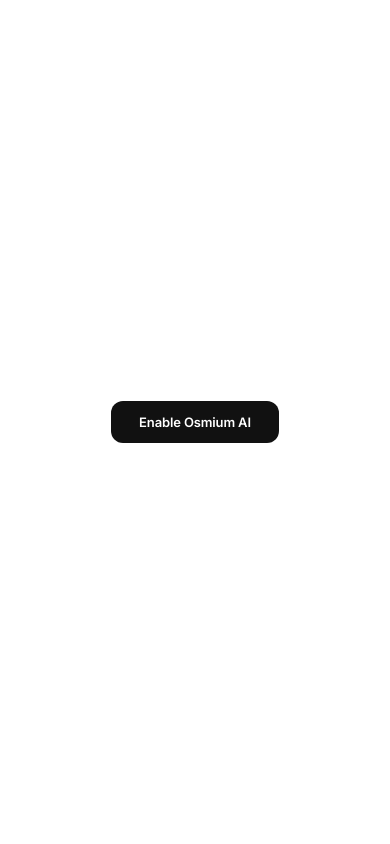
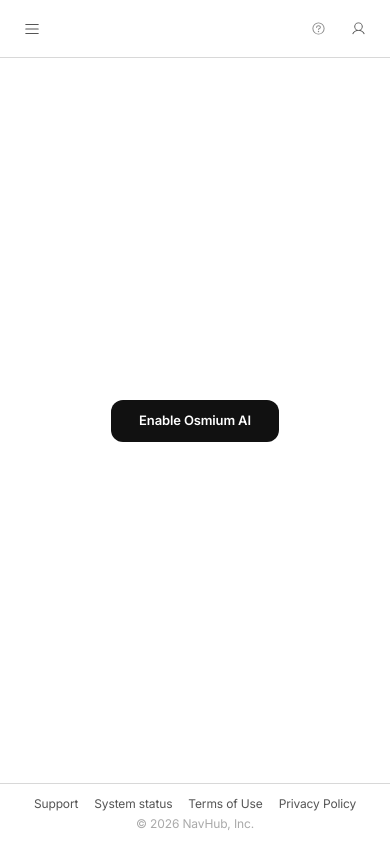
Before and after one commit to Swastik400/NAVHUB-0.2, a Next.js app in the folder navhub/: page /dashboard/products/osmium-ai in a window 390 px wide. Built offline with nearby package versions, Linux system fonts and the light colour scheme.

Commit message:
Fix Osmium AI gate overlay, mobile sidebar, responsive layout

```diff
--- a/navhub/app/dashboard/products/osmium-ai/page.tsx
+++ b/navhub/app/dashboard/products/osmium-ai/page.tsx
@@ -183,9 +183,9 @@ function DateRangePicker({ onClose, onApply }: { onClose: () => void; onApply: (
   }
 
   return (
-    <div ref={ref} className="absolute right-0 top-full mt-2 z-50 flex rounded-xl border shadow-xl overflow-hidden"
-      style={{ background: 'var(--color-kumo-base)', borderColor: 'var(--color-kumo-line)', minWidth: 560 }}>
-      <div className="flex flex-col py-2 border-r" style={{ borderColor: 'var(--color-kumo-line)', minWidth: 160 }}>
+    <div ref={ref} className="absolute right-0 top-full mt-2 z-50 flex flex-col sm:flex-row rounded-xl border shadow-xl overflow-hidden"
+      style={{ background: 'var(--color-kumo-base)', borderColor: 'var(--color-kumo-line)', width: 'min(560px, 95vw)' }}>
+      <div className="flex flex-row sm:flex-col overflow-x-auto sm:overflow-x-visible py-2 border-b sm:border-b-0 sm:border-r" style={{ borderColor: 'var(--color-kumo-line)', minWidth: 0 }}>
         {PRESETS.map(p => (
           <button key={p.value} type="button" onClick={() => applyPreset(p.value)}
             className="text-left px-4 py-1.5 text-sm cursor-pointer border-0 transition-colors"
@@ -291,13 +291,13 @@ function DateRangeBtn() {
 /* ── Filter bar ─────────────────────────────────────────── */
 function FilterBar() {
   return (
-    <header className="flex items-center justify-between gap-3 px-4 border-b sticky top-0 z-20"
-      style={{ height: 'var(--header-height, 58px)', borderColor: 'var(--color-kumo-line)', background: 'var(--color-kumo-elevated)' }}>
+    <header className="flex flex-wrap items-center justify-between gap-2 px-3 py-2 border-b sticky top-0 z-20"
+      style={{ minHeight: 'var(--header-height, 58px)', borderColor: 'var(--color-kumo-line)', background: 'var(--color-kumo-elevated)' }}>
       <div className="flex items-center gap-2">
-        <FBtn><Funnel size={16} />Add filter</FBtn>
+        <FBtn><Funnel size={16} /><span className="hidden sm:inline">Add filter</span></FBtn>
       </div>
       <div className="inline-flex items-center gap-2">
-        <FBtn><Play size={16} />Live refresh</FBtn>
+        <FBtn><Play size={16} /><span className="hidden sm:inline">Live refresh</span></FBtn>
         <DateRangeBtn />
       </div>
     </header>
@@ -336,26 +336,26 @@ function OverviewTab() {
   return (
     <div className="py-2 px-2 flex flex-col gap-4">
       <div className="flex flex-wrap items-start justify-between gap-3 py-3 px-1">
-        <h1 className="text-xl font-semibold pl-2" style={{ color: 'var(--text-color-kumo-default)' }}>Osmium AI — Overview</h1>
+        <h1 className="text-lg sm:text-xl font-semibold pl-2" style={{ color: 'var(--text-color-kumo-default)' }}>Osmium AI — Overview</h1>
         <div className="shrink-0 flex items-center gap-2">
           <Btn><Printer size={16} /><span>Print</span></Btn>
         </div>
       </div>
       <FilterBar />
-      <div className="grid grid-cols-4 gap-3 px-2 pt-2">
+      <div className="grid grid-cols-2 sm:grid-cols-4 gap-3 px-2 pt-2">
         <StatCard label="Total Queries"     value="0" />
         <StatCard label="Active Sessions"   value="0" />
         <StatCard label="Avg Response Time" value="—" />
         <StatCard label="Error Rate"        value="0.00%" />
       </div>
-      <div className="grid grid-cols-3 gap-4 px-2">
-        <Shell title="Top query types"   pad={false} style={{ height: 360 }}><NoData /></Shell>
-        <Shell title="Model usage"       pad={false} style={{ height: 360 }}><NoData /></Shell>
-        <Shell title="Session activity"  pad={false} style={{ height: 360 }}><NoData /></Shell>
+      <div className="grid grid-cols-1 sm:grid-cols-2 lg:grid-cols-3 gap-4 px-2">
+        <Shell title="Top query types"   pad={false} style={{ minHeight: 280 }}><NoData /></Shell>
+        <Shell title="Model usage"       pad={false} style={{ minHeight: 280 }}><NoData /></Shell>
+        <Shell title="Session activity"  pad={false} style={{ minHeight: 280 }}><NoData /></Shell>
       </div>
-      <div className="grid grid-cols-2 gap-4 px-2">
-        <Shell title="Requests over time" style={{ height: 300 }}><NoData /></Shell>
-        <Shell title="Latency over time"  style={{ height: 300 }}><NoData /></Shell>
+      <div className="grid grid-cols-1 sm:grid-cols-2 gap-4 px-2">
+        <Shell title="Requests over time" style={{ minHeight: 240 }}><NoData /></Shell>
+        <Shell title="Latency over time"  style={{ minHeight: 240 }}><NoData /></Shell>
       </div>
     </div>
   )
@@ -365,22 +365,22 @@ function GenericTab({ title }: { title: string }) {
   return (
     <div className="py-2 px-2 flex flex-col gap-4">
       <div className="flex flex-wrap items-start justify-between gap-3 py-3 px-1">
-        <h1 className="text-xl font-semibold pl-2" style={{ color: 'var(--text-color-kumo-default)' }}>Osmium AI — {title}</h1>
+        <h1 className="text-lg sm:text-xl font-semibold pl-2" style={{ color: 'var(--text-color-kumo-default)' }}>Osmium AI — {title}</h1>
       </div>
       <FilterBar />
-      <div className="grid grid-cols-4 gap-3 px-2 pt-2">
+      <div className="grid grid-cols-2 sm:grid-cols-4 gap-3 px-2 pt-2">
         <StatCard label="Total" value="0" />
         <StatCard label="Peak"  value="—" />
         <StatCard label="Avg"   value="—" />
         <StatCard label="Errors" value="0" />
       </div>
       <div className="px-2">
-        <Shell title={`${title} over time`} style={{ height: 360 }}><NoData /></Shell>
+        <Shell title={`${title} over time`} style={{ minHeight: 280 }}><NoData /></Shell>
       </div>
-      <div className="grid grid-cols-3 gap-4 px-2">
-        <Shell title="Top sources"    pad={false} style={{ height: 360 }}><TopN items={[]} /></Shell>
-        <Shell title="Top endpoints"  pad={false} style={{ height: 360 }}><TopN items={[]} /></Shell>
-        <Shell title="Distribution"   pad={false} style={{ height: 360 }}><NoData /></Shell>
+      <div className="grid grid-cols-1 sm:grid-cols-2 lg:grid-cols-3 gap-4 px-2">
+        <Shell title="Top sources"    pad={false} style={{ minHeight: 280 }}><TopN items={[]} /></Shell>
+        <Shell title="Top endpoints"  pad={false} style={{ minHeight: 280 }}><TopN items={[]} /></Shell>
+        <Shell title="Distribution"   pad={false} style={{ minHeight: 280 }}><NoData /></Shell>
       </div>
     </div>
   )
@@ -494,29 +494,28 @@ export default function OsmiumAIPage() {
 
   return (
     <DashboardLayout>
-      <main
-        className="w-full h-full grow relative"
-        style={{
-          background: 'var(--color-kumo-canvas)',
-          overflow: unlocked ? 'auto' : 'hidden',
-        }}
+      <div
+        className="relative w-full h-full"
+        style={{ background: 'var(--color-kumo-canvas)', overflow: unlocked ? 'auto' : 'hidden' }}
       >
-        {/* Dashboard content — always rendered, non-interactive when locked */}
-        <div style={{ pointerEvents: unlocked ? 'auto' : 'none', userSelect: unlocked ? 'auto' : 'none' }}>
-          <TabBar active={tab} />
-          {tab === 'overview' ? <OverviewTab /> : <GenericTab title={tabTitles[tab]} />}
-        </div>
+        {/* Dashboard content — only rendered after unlock */}
+        {unlocked && (
+          <div>
+            <TabBar active={tab} />
+            {tab === 'overview' ? <OverviewTab /> : <GenericTab title={tabTitles[tab]} />}
+          </div>
+        )}
 
-        {/* Gate overlay — fixed to fill the entire screen */}
+        {/* Gate overlay — absolute, scoped to main content area only */}
         {!unlocked && (
           <div
-            className="fixed inset-0 z-30 flex items-center justify-center"
+            className="absolute inset-0 z-10 flex items-center justify-center"
             style={{ background: 'var(--color-kumo-canvas)' }}
           >
             <LoginGate onUnlock={() => setUnlocked(true)} />
           </div>
         )}
-      </main>
+      </div>
     </DashboardLayout>
   )
 }
--- a/navhub/components/dashboard-layout.tsx
+++ b/navhub/components/dashboard-layout.tsx
@@ -20,13 +20,13 @@ export default function DashboardLayout({ children }: { children: React.ReactNod
       {/* Sidebar — hidden on mobile unless open */}
       <div className={`fixed inset-y-0 left-0 z-30 h-full md:relative md:z-auto transition-transform duration-300 ${
         sidebarOpen ? 'translate-x-0' : '-translate-x-full md:translate-x-0'
-      }`}>
+      }`} style={{ background: 'var(--color-kumo-canvas)' }}>
         <Sidebar onClose={() => setSidebarOpen(false)} />
       </div>
 
-      <div className="flex-1 flex flex-col min-w-0">
+      <div className="flex-1 flex flex-col min-w-0 overflow-hidden">
         <Topbar onMenuClick={() => setSidebarOpen(o => !o)} />
-        <main className="flex-1 overflow-y-auto">
+        <main className="flex-1 overflow-y-auto relative">
           {children}
         </main>
         <footer className="mt-auto px-4 py-3 border-t" style={{ borderColor: 'var(--color-kumo-line)', background: 'var(--color-kumo-canvas)' }}>
```
